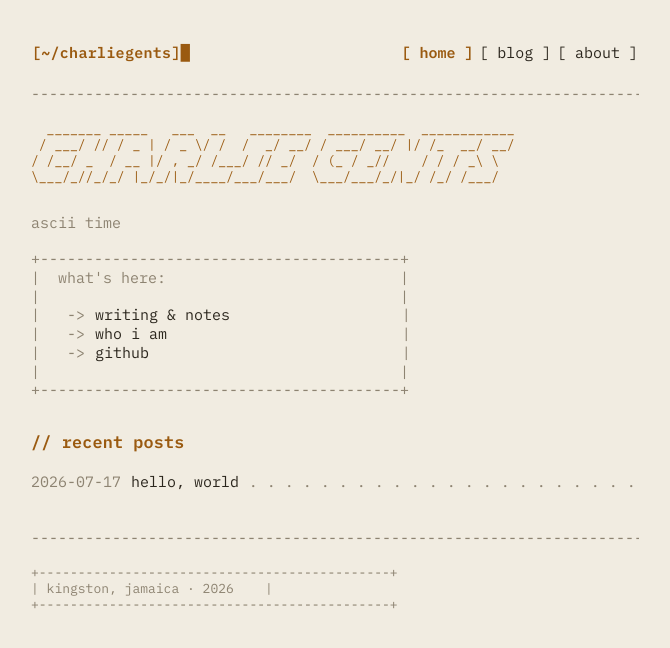
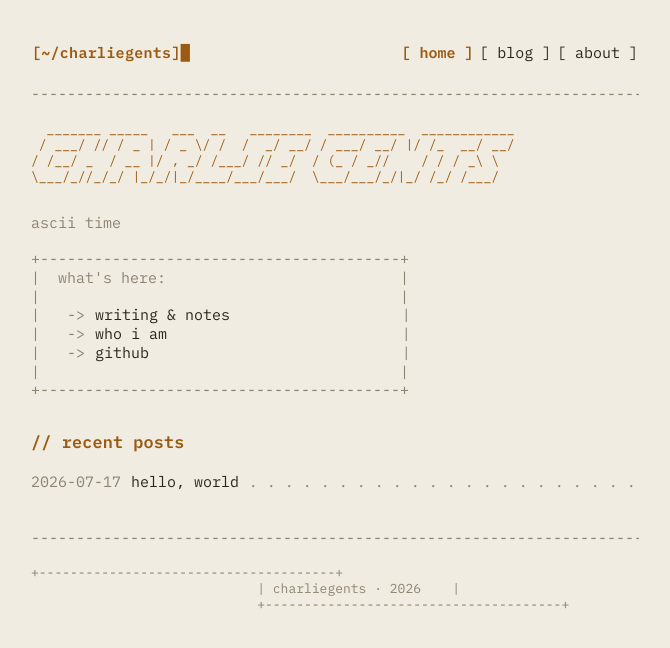
Before and after one commit to charliegents/charliegents.github.io, a Jekyll site: the page built from index.html, in a window 1280 px wide. Shown: the top 648 px of the page, without its empty margins (305-975 px from the left). Built offline with Jekyll 4.4.1, drawn with Linux system fonts in a browser that asks for light colours.

Commit message:
Update default.html

```diff
--- a/_layouts/default.html
+++ b/_layouts/default.html
@@ -31,9 +31,9 @@
     <div class="rule" role="presentation"></div>
 
     <footer class="site-footer">
-      <pre class="ascii dim">+---------------------------------------------+
-| kingston, jamaica · {{ site.time | date: "%Y" }}    |
-+---------------------------------------------+</pre>
+      <pre class="ascii dim">+--------------------------------------+
+                             | charliegents · {{ site.time | date: "%Y" }}    |
+                             +--------------------------------------+</pre>
     </footer>
 
   </div>
```
